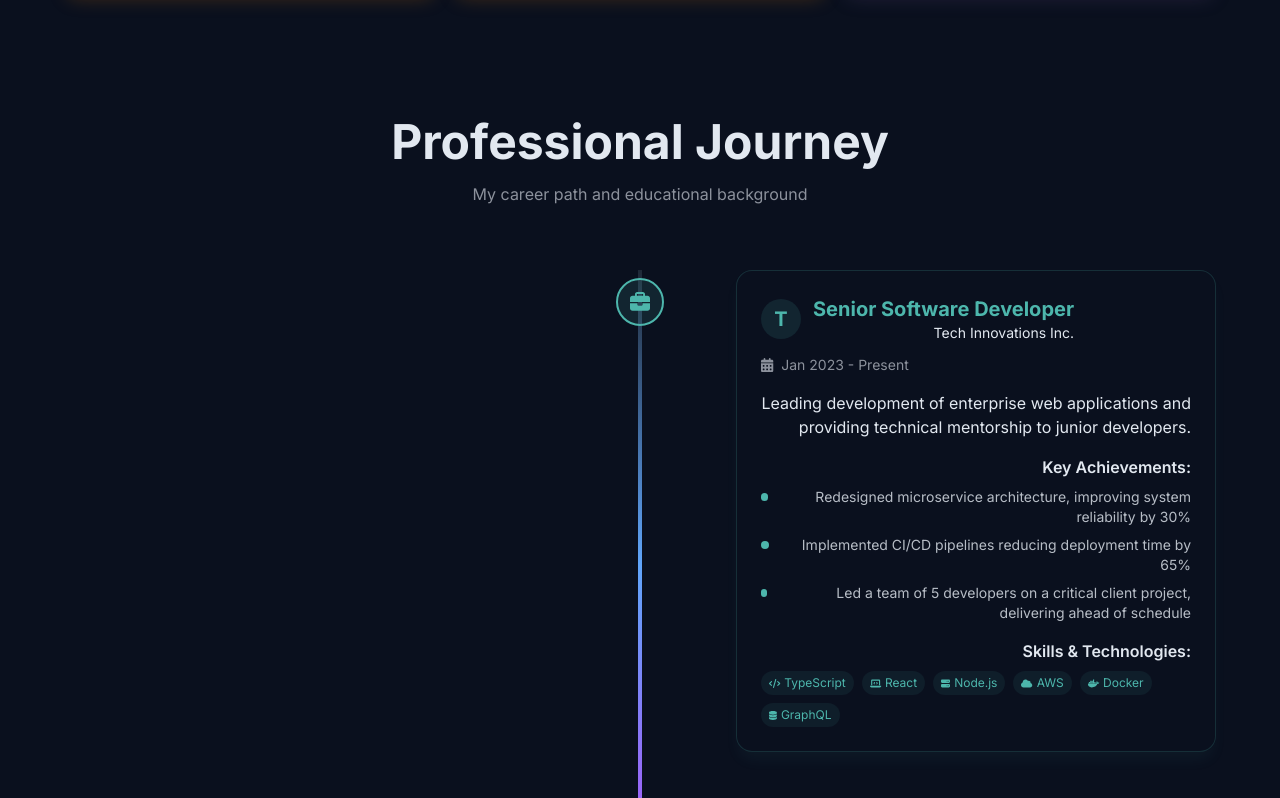
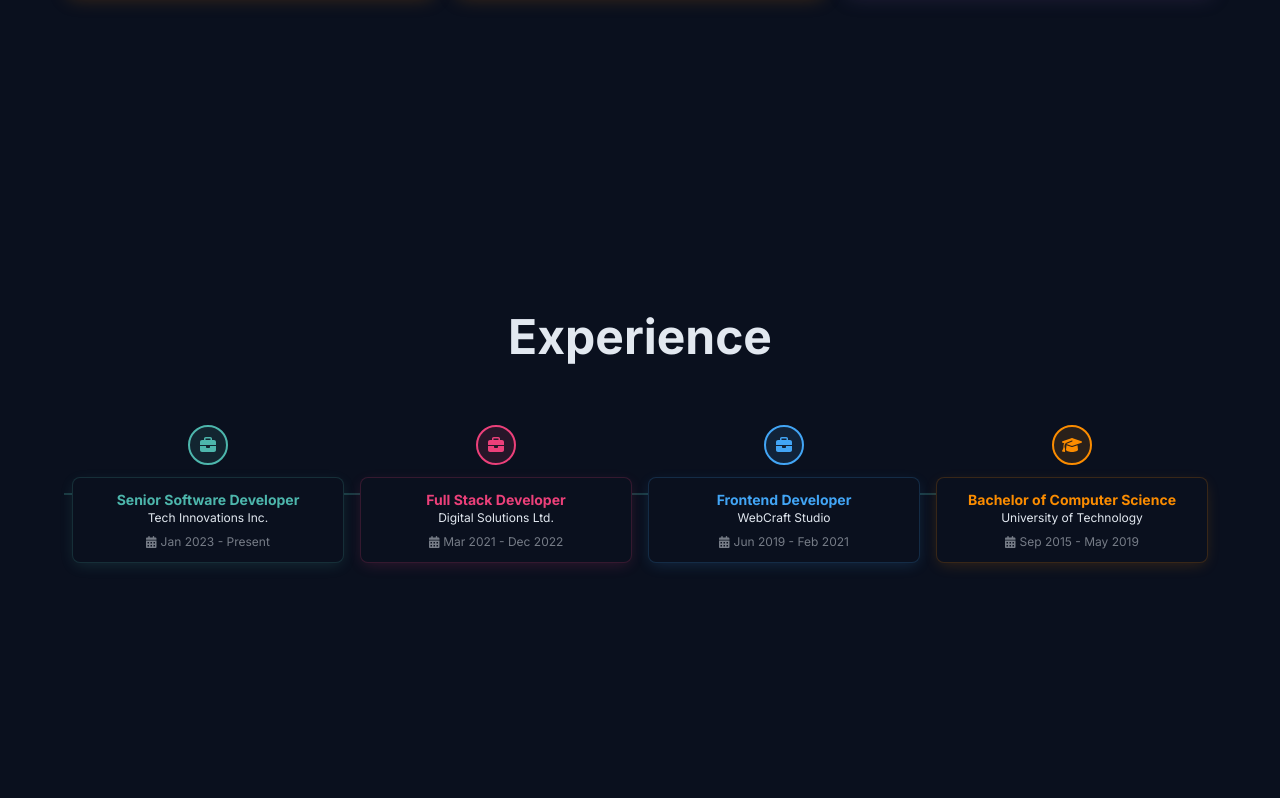
Before and after one commit to mdzdmr/zaid.github.io, a Next.js app: page / in a window 1280 px wide. Shown: the part 1562-2360 px from the top of the page. Built offline with nearby package versions, Linux system fonts and the light colour scheme.

Commit message:
Update ProfessionalExperience.tsx

```diff
--- a/src/components/ProfessionalExperience.tsx
+++ b/src/components/ProfessionalExperience.tsx
@@ -1,22 +1,14 @@
 "use client";
-import React, { useRef } from "react";
-import { motion, useScroll, useTransform } from "framer-motion";
+import React from "react";
+import { motion } from "framer-motion";
 import { FontAwesomeIcon } from "@fortawesome/react-fontawesome";
 import {
-  faPencilRuler,
   faBuilding,
   faGraduationCap,
   faBriefcase,
   faCalendarAlt,
-  faCode,
-  faLaptopCode,
-  faServer,
-  faCloud,
-  faBrain,
-  faTools,
-  faDatabase
+  faArrowRight
 } from "@fortawesome/free-solid-svg-icons";
-import { faDocker } from "@fortawesome/free-brands-svg-icons";
 import { IconDefinition } from "@fortawesome/fontawesome-svg-core";
 
 interface ExperienceData {
@@ -24,28 +16,17 @@ interface ExperienceData {
   company: string;
   position: string;
   duration: string;
-  description: string;
-  achievements: string[];
-  skills: string[];
-  companyLogo?: string;
   category: 'work' | 'education';
   color: string;
 }
 
-// Replace with your actual experience
+// Simplified experience data with only the essential fields
 const experiences: ExperienceData[] = [
   {
     id: 1,
     company: "Tech Innovations Inc.",
     position: "Senior Software Developer",
     duration: "Jan 2023 - Present",
-    description: "Leading development of enterprise web applications and providing technical mentorship to junior developers.",
-    achievements: [
-      "Redesigned microservice architecture, improving system reliability by 30%",
-      "Implemented CI/CD pipelines reducing deployment time by 65%",
-      "Led a team of 5 developers on a critical client project, delivering ahead of schedule"
-    ],
-    skills: ["TypeScript", "React", "Node.js", "AWS", "Docker", "GraphQL"],
     category: 'work',
     color: "#4db6ac"
   },
@@ -54,13 +35,6 @@ const experiences: ExperienceData[] = [
     company: "Digital Solutions Ltd.",
     position: "Full Stack Developer",
     duration: "Mar 2021 - Dec 2022",
-    description: "Developed and maintained web applications for clients across various industries.",
-    achievements: [
-      "Built an e-commerce platform serving 10,000+ daily users",
-      "Optimized database queries, reducing load times by 40%",
-      "Implemented responsive design patterns for cross-platform compatibility"
-    ],
-    skills: ["JavaScript", "React", "MongoDB", "Express", "Node.js", "RESTful APIs"],
     category: 'work',
     color: "#ec407a"
   },
@@ -69,13 +43,6 @@ const experiences: ExperienceData[] = [
     company: "WebCraft Studio",
     position: "Frontend Developer",
     duration: "Jun 2019 - Feb 2021",
-    description: "Created responsive and user-friendly interfaces for client websites.",
-    achievements: [
-      "Developed 15+ responsive websites for small to medium businesses",
-      "Reduced initial load time by 25% through code optimization",
-      "Collaborated with designers to implement pixel-perfect layouts"
-    ],
-    skills: ["HTML5", "CSS3", "JavaScript", "React", "UI/UX Design"],
     category: 'work',
     color: "#42a5f5"
   },
@@ -84,102 +51,10 @@ const experiences: ExperienceData[] = [
     company: "University of Technology",
     position: "Bachelor of Computer Science",
     duration: "Sep 2015 - May 2019",
-    description: "Graduated with honors, focused on software engineering and web technologies.",
-    achievements: [
-      "GPA: 3.8/4.0",
-      "Senior project: Developed a machine learning model for predicting stock market trends",
-      "Teaching Assistant for Introduction to Programming course"
-    ],
-    skills: ["Data Structures", "Algorithms", "Database Systems", "Web Development", "Machine Learning"],
     category: 'education',
     color: "#fb8c00"
   }
 ];
-
-// Skill category icons mapping
-const skillIconMap: { [key: string]: IconDefinition } = {
-  "TypeScript": faCode,
-  "React": faLaptopCode,
-  "Node.js": faServer,
-  "AWS": faCloud,
-  "Docker": faDocker,
-  "GraphQL": faDatabase,
-  "JavaScript": faCode,
-  "MongoDB": faDatabase,
-  "Express": faServer,
-  "RESTful APIs": faServer,
-  "HTML5": faCode,
-  "CSS3": faCode,
-  "UI/UX Design": faPencilRuler,
-  "Data Structures": faCode,
-  "Algorithms": faCode,
-  "Database Systems": faDatabase,
-  "Web Development": faLaptopCode,
-  "Machine Learning": faBrain
-};
-
-// Default icon for skills without mapping
-const defaultSkillIcon = faCode;
-
-export const ProfessionalExperience = ({ colors }: { colors: any }) => {
-  const containerRef = useRef<HTMLDivElement>(null);
-  const { scrollYProgress } = useScroll({
-    target: containerRef,
-    offset: ["start end", "end start"]
-  });
-
-  const lineHeight = useTransform(scrollYProgress, [0, 1], ["0%", "100%"]);
-
-  return (
-    <div
-      className="min-h-screen py-20 px-4"
-      style={{
-        background: `linear-gradient(180deg, ${colors.background} 0%, ${colors.background}ee 100%)`
-      }}
-      ref={containerRef}
-    >
-      <motion.h2
-        className="text-4xl md:text-5xl font-bold mb-4 text-center"
-        style={{ color: colors.text }}
-        initial={{ opacity: 0, y: -20 }}
-        animate={{ opacity: 1, y: 0 }}
-        transition={{ duration: 0.5 }}
-      >
-        Professional Journey
-      </motion.h2>
-
-      <motion.p
-        className="text-center mb-16 max-w-2xl mx-auto"
-        style={{ color: colors.text + "99" }}
-        initial={{ opacity: 0 }}
-        animate={{ opacity: 1 }}
-        transition={{ duration: 0.5, delay: 0.2 }}
-      >
-        My career path and educational background
-      </motion.p>
-
-      <div className="relative max-w-6xl mx-auto">
-        {/* Timeline line */}
-        <div className="absolute left-8 md:left-1/2 top-0 w-1 bg-gray-800 h-full transform -translate-x-1/2">
-          <motion.div
-            className="absolute top-0 left-0 w-full bg-gradient-to-b from-transparent via-blue-400 to-purple-500"
-            style={{ height: lineHeight }}
-          />
-        </div>
-
-        {/* Experience items */}
-        {experiences.map((exp, index) => (
-          <TimelineItem
-            key={exp.id}
-            experience={exp}
-            index={index}
-            colors={colors}
-          />
-        ))}
-      </div>
-    </div>
-  );
-};
 
 // Helper function to get the icon for a category
 const getCategoryIcon = (category: string): IconDefinition => {
@@ -193,154 +68,127 @@ const getCategoryIcon = (category: string): IconDefinition => {
   }
 };
 
-interface TimelineItemProps {
-  experience: ExperienceData;
-  index: number;
-  colors: any;
-}
-
-const TimelineItem = ({ experience, index, colors }: TimelineItemProps) => {
-  const itemRef = useRef<HTMLDivElement>(null);
-  const { scrollYProgress } = useScroll({
-    target: itemRef,
-    offset: ["start end", "center center"]
-  });
-
-  const opacity = useTransform(scrollYProgress, [0, 0.5], [0, 1]);
-  const x = useTransform(
-    scrollYProgress,
-    [0, 0.5],
-    [index % 2 === 0 ? -50 : 50, 0]
-  );
-
-  // Get the icon for this category
-  const categoryIcon = getCategoryIcon(experience.category);
-
+export const ProfessionalExperience = ({ colors }: { colors: any }) => {
   return (
     <div
-      ref={itemRef}
-      className={`flex flex-col md:flex-row items-center md:items-start gap-4 mb-16 relative ${
-        index % 2 === 0 ? 'md:flex-row-reverse text-right' : 'text-left'
-      }`}
+      className="h-screen flex flex-col justify-center py-6 px-4"
+      style={{
+        background: colors.background
+      }}
     >
-      {/* Timeline dot */}
-      <div className="absolute left-8 md:left-1/2 transform -translate-x-1/2 w-16 h-16 flex items-center justify-center z-10">
-        <motion.div
-          className="w-12 h-12 rounded-full flex items-center justify-center"
-          style={{
-            backgroundColor: experience.color + "20",
-            border: `2px solid ${experience.color}`,
-          }}
-          initial={{ opacity: 0, scale: 0.5 }}
-          animate={{ opacity: 1, scale: 1 }}
-          transition={{ duration: 0.5, delay: index * 0.1 }}
+      <motion.h2
+        className="text-4xl md:text-5xl font-bold mb-16 text-center"
+        style={{ color: colors.text }}
+        initial={{ opacity: 0, y: -20 }}
+        animate={{ opacity: 1, y: 0 }}
+        transition={{ duration: 0.5 }}
       >
-          <FontAwesomeIcon
-            icon={categoryIcon}
-            size="lg"
-            style={{ color: experience.color }}
-          />
-        </motion.div>
-      </div>
+        Experience
+      </motion.h2>
 
-      {/* Content card */}
-      <motion.div
-        className="md:w-5/12 z-10"
-        style={{ opacity, x }}
-      >
-        <motion.div
-          className="bg-opacity-10 backdrop-blur-sm border rounded-2xl p-6"
-          style={{
-            backgroundColor: colors.background,
-            borderColor: experience.color + "30",
-            boxShadow: `0 10px 15px -3px ${experience.color}10`
-          }}
-          whileHover={{
-            y: -5,
-            boxShadow: `0 20px 25px -5px ${experience.color}30`
-          }}
-          transition={{ duration: 0.3 }}
-        >
-          <div className="flex items-center gap-3 mb-3">
-            <div
-              className="h-10 w-10 rounded-full flex items-center justify-center"
-              style={{ backgroundColor: experience.color + "20" }}
-            >
-              {/* Replace with actual logo when available */}
-              <span
-                className="text-xl font-bold"
-                style={{ color: experience.color }}
-              >
-                {experience.company.charAt(0)}
-              </span>
-            </div>
-
-            <div>
-              <h3 className="text-xl font-bold" style={{ color: experience.color }}>
-                {experience.position}
-              </h3>
-              <p className="text-sm" style={{ color: colors.text }}>
-                {experience.company}
-              </p>
+      <div className="max-w-6xl mx-auto w-full">
+        {/* Main timeline container */}
+        <div className="relative flex flex-col space-y-10 md:space-y-0">
+          {/* Timeline horizontal line */}
+          <div className="hidden md:block absolute left-0 right-8 top-1/2 h-0.5 transform -translate-y-1/2" style={{ backgroundColor: colors.accent + "40" }}>
+            {/* Arrow at the end */}
+            <div className="absolute right-0 w-8 h-8 -mt-4 -mr-4 flex items-center justify-center rounded-full" style={{ backgroundColor: colors.accent }}>
+              <FontAwesomeIcon icon={faArrowRight} className="text-white" />
             </div>
           </div>
 
-          <div className="flex items-center mb-4 text-sm" style={{ color: colors.text + "99" }}>
-            <FontAwesomeIcon icon={faCalendarAlt} className="mr-2" />
-            <span>{experience.duration}</span>
+          {/* Mobile view - vertical layout */}
+          <div className="md:hidden space-y-6">
+            {experiences.map((exp) => (
+              <motion.div
+                key={exp.id}
+                className="flex items-center space-x-4 rounded-lg p-4"
+                initial={{ opacity: 0, x: -20 }}
+                animate={{ opacity: 1, x: 0 }}
+                transition={{ duration: 0.4, delay: exp.id * 0.1 }}
+                style={{
+                  backgroundColor: colors.background,
+                  boxShadow: `0 4px 15px -3px ${exp.color}30`,
+                  border: `1px solid ${exp.color}30`
+                }}
+              >
+                <div
+                  className="w-10 h-10 rounded-full flex items-center justify-center flex-shrink-0"
+                  style={{ backgroundColor: exp.color + "20" }}
+                >
+                  <FontAwesomeIcon
+                    icon={getCategoryIcon(exp.category)}
+                    style={{ color: exp.color }}
+                  />
                 </div>
 
-          <p className="mb-4" style={{ color: colors.text }}>
-            {experience.description}
+                <div className="flex-1 min-w-0">
+                  <h3 className="text-base font-bold truncate" style={{ color: exp.color }}>
+                    {exp.position}
+                  </h3>
+                  <p className="text-sm truncate" style={{ color: colors.text }}>
+                    {exp.company}
                   </p>
+                  <div className="flex items-center mt-1 text-xs" style={{ color: colors.text + "80" }}>
+                    <FontAwesomeIcon icon={faCalendarAlt} className="mr-1" />
+                    <span>{exp.duration}</span>
+                  </div>
+                </div>
+              </motion.div>
+            ))}
+          </div>
 
-          <h4 className="font-semibold mb-2" style={{ color: colors.text }}>
-            Key Achievements:
-          </h4>
-
-          <ul className="mb-4 space-y-2">
-            {experience.achievements.map((achievement, i) => (
-              <motion.li
-                key={i}
-                className="flex items-start text-sm"
-                initial={{ opacity: 0, x: index % 2 === 0 ? 20 : -20 }}
-                animate={{ opacity: 1, x: 0 }}
-                transition={{ delay: 0.5 + i * 0.1 }}
+          {/* Desktop view - horizontal timeline */}
+          <div className="hidden md:flex justify-between items-center relative">
+            {experiences.map((exp, index) => (
+              <motion.div
+                key={exp.id}
+                className="w-1/4 px-2"
+                initial={{ opacity: 0, y: 20 }}
+                animate={{ opacity: 1, y: 0 }}
+                transition={{ duration: 0.4, delay: index * 0.1 }}
               >
-                <span
-                  className="inline-block w-2 h-2 rounded-full mt-1.5 mr-2"
-                  style={{ backgroundColor: experience.color }}
-                />
-                <span style={{ color: colors.text + "cc" }}>
-                  {achievement}
-                </span>
-              </motion.li>
-            ))}
-          </ul>
-
-          <h4 className="font-semibold mb-2" style={{ color: colors.text }}>
-            Skills & Technologies:
-          </h4>
-
-          <div className="flex flex-wrap gap-2">
-            {experience.skills.map(skill => (
-              <span
-                key={`${experience.id}-${skill}`}
-                className="px-2 py-1 text-xs rounded-full flex items-center gap-1"
+                <div className="flex flex-col items-center">
+                  {/* Timeline node */}
+                  <div
+                    className="w-10 h-10 rounded-full flex items-center justify-center mb-3 z-10"
                     style={{
-                  backgroundColor: experience.color + "15",
-                  color: experience.color
+                      backgroundColor: exp.color + "20",
+                      border: `2px solid ${exp.color}`
                     }}
                   >
-                <FontAwesomeIcon icon={skillIconMap[skill] || defaultSkillIcon} size="xs" />
-                <span>{skill}</span>
-              </span>
+                    <FontAwesomeIcon
+                      icon={getCategoryIcon(exp.category)}
+                      style={{ color: exp.color }}
+                    />
+                  </div>
+
+                  {/* Experience card */}
+                  <div
+                    className="rounded-lg p-3 w-full"
+                    style={{
+                      backgroundColor: colors.background,
+                      boxShadow: `0 4px 15px -3px ${exp.color}30`,
+                      border: `1px solid ${exp.color}30`
+                    }}
+                  >
+                    <h3 className="text-sm font-bold truncate text-center" style={{ color: exp.color }}>
+                      {exp.position}
+                    </h3>
+                    <p className="text-xs text-center truncate" style={{ color: colors.text }}>
+                      {exp.company}
+                    </p>
+                    <div className="flex items-center justify-center mt-2 text-xs" style={{ color: colors.text + "80" }}>
+                      <FontAwesomeIcon icon={faCalendarAlt} className="mr-1" />
+                      <span>{exp.duration}</span>
+                    </div>
+                  </div>
+                </div>
+              </motion.div>
             ))}
           </div>
-        </motion.div>
-      </motion.div>
+        </div>
+      </div>
     </div>
   );
 };
-
-// Add these imports at the top of your file:
```
Lines whose indentation alone changed are shown as unchanged.
